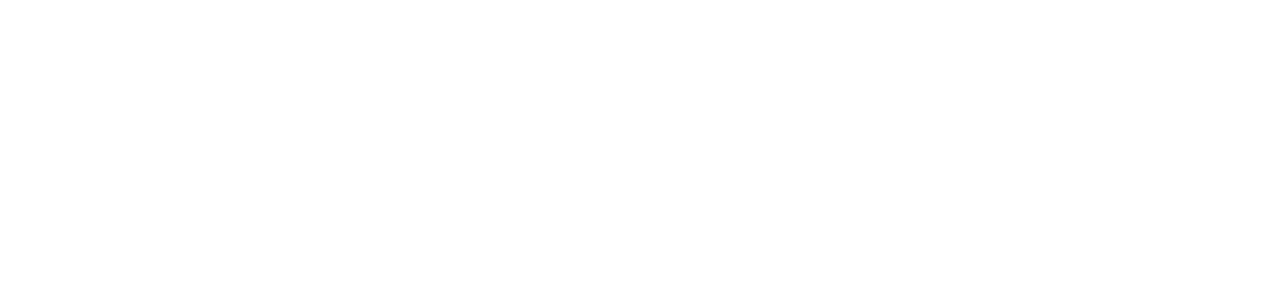
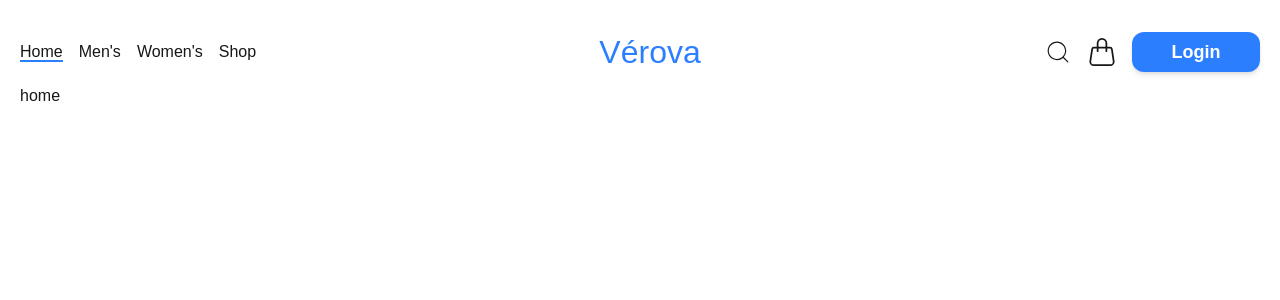
Before and after one commit to Abdalla-Elhagar/verova, a Next.js app: page / in a window 1280 px wide. Shown: the top 300 px of the page. Built offline with nearby package versions, Linux system fonts and the light colour scheme.

Commit message:
create header nav both web page and responsive

```diff
--- /dev/null
+++ b/src/app/[componants]/nav.tsx
@@ -0,0 +1,148 @@
+"use client";
+import Link from 'next/link';
+import React, { useState } from 'react';
+import { BsHandbag } from "react-icons/bs";
+import { CiSearch } from "react-icons/ci";
+import { useRouter, usePathname } from 'next/navigation';
+
+export default function Nav() {
+    const router = useRouter();
+    const pathname = usePathname();
+    const [open, setOpen] = useState(false);
+
+    return (
+        <>
+            {/* Hamburger Button (Mobile Only) */}
+            <button
+                className="fixed top-4 left-4 z-[100] sm:hidden bg-white p-2 rounded-full shadow-md"
+                onClick={() => setOpen(true)}
+                aria-label="Open navigation"
+            >
+                <svg width="28" height="28" fill="none" stroke="currentColor" strokeWidth="2">
+                    <path d="M4 8h20M4 16h20" />
+                </svg>
+            </button>
+
+            {/* Overlay */}
+            {open && (
+                <div
+                    className="fixed inset-0 bg-black bg-opacity-40 z-40 sm:hidden"
+                    onClick={() => setOpen(false)}
+                />
+            )}
+
+            {/* Side Navbar (Mobile) & Top Navbar (Desktop) */}
+            <nav
+                className={`
+                    px-4
+                    fixed left-0 top-0 h-full w-64 bg-white border-r shadow-lg z-50 flex flex-col items-center justify-between py-6
+                    transition-transform duration-300
+                    ${open ? 'translate-x-0' : '-translate-x-full'}
+                    sm:static sm:translate-x-0 sm:w-full sm:h-16 sm:flex-row sm:justify-between sm:items-center sm:shadow-none sm:border-0 sm:px-10
+                `}
+                style={{ paddingBottom: '1rem', paddingTop: '1rem' }}
+            >
+                {/* Close Button (Mobile Only) */}
+                <button
+                    className="absolute top-4 right-4 sm:hidden bg-gray-100 p-2 rounded-full"
+                    onClick={() => setOpen(false)}
+                    aria-label="Close navigation"
+                >
+                    <svg width="24" height="24" fill="none" stroke="currentColor" strokeWidth="2">
+                        <path d="M6 6l12 12M6 18L18 6" />
+                    </svg>
+                </button>
+
+                {/* Top/Side Links */}
+                <ul className="flex flex-col gap-8 items-center sm:flex-row sm:gap-4 sm:pl-4">
+                    <li>
+                        <Link
+                            href="/"
+                            className={`font-medium transition-colors duration-200 px-2 pb-1
+                                ${pathname === '/' ? 'border-b-2 border-blue-500 text-blue-600' : 'text-blue-600 hover:text-blue-500'}
+                            `}
+                            onClick={() => setOpen(false)}
+                        >
+                            <span className="hidden sm:inline">Home</span>
+                            <span className="sm:hidden">Home</span>
+                        </Link>
+                    </li>
+                    <li>
+                        <Link
+                            href="/men"
+                            className={`font-medium transition-colors duration-200 px-2 pb-1
+                                ${pathname === '/men' ? 'border-b-2 border-blue-500 text-blue-600' : 'text-blue-600 hover:text-blue-500'}
+                            `}
+                            onClick={() => setOpen(false)}
+                        >
+                            <span className="hidden sm:inline">Men's</span>
+                            <span className="sm:hidden">Men's</span>
+                        </Link>
+                    </li>
+                    <li>
+                        <Link
+                            href="/women"
+                            className={`font-medium transition-colors duration-200 px-2 pb-1
+                                ${pathname === '/women' ? 'border-b-2 border-blue-500 text-blue-600' : 'text-blue-600 hover:text-blue-500'}
+                            `}
+                            onClick={() => setOpen(false)}
+                        >
+                            <span className="hidden sm:inline">Women's</span>
+                            <span className="sm:hidden">Women's</span>
+                        </Link>
+                    </li>
+                    <li>
+                        <Link
+                            href="/shop"
+                            className={`font-medium transition-colors duration-200 px-2 pb-1
+                                ${pathname === '/shop' ? 'border-b-2 border-blue-500 text-blue-600' : 'text-blue-600 hover:text-blue-500'}
+                            `}
+                            onClick={() => setOpen(false)}
+                        >
+                            <span className="hidden sm:inline">Shop</span>
+                            <span className="sm:hidden">Shop</span>
+                        </Link>
+                    </li>
+                </ul>
+                {/* Brand */}
+                <div className="flex justify-center items-center sm:static sm:order-none">
+                    <p className="hidden sm:flex text-blue-500 text-[32px] w-[168px] h-[55px] items-center justify-center">
+                        Vérova
+                    </p>
+                    <p className="flex sm:hidden text-blue-500 text-[32px] w-[168px] h-[55px] items-center justify-center">
+                        Vérova
+                    </p>
+                </div>
+                {/* Bottom/Side Icons & Button */}
+                <ul className="flex flex-col gap-6 items-center sm:flex-row sm:gap-4 sm:pr-4">
+                    <li className="flex flex-col gap-6 items-center sm:flex-row sm:gap-4">
+                        <Link href="/" className="hover:bg-cyan-50 rounded-full p-2 transition-colors duration-200" onClick={() => setOpen(false)}>
+                            <CiSearch style={{ fontSize: "28px"}} />
+                        </Link>
+                        <Link href="/cart" className="hover:bg-cyan-50 rounded-full p-2 transition-colors duration-200" onClick={() => setOpen(false)}>
+                            <BsHandbag style={{ fontSize: "28px"}} />
+                        </Link>
+                    </li>
+                    <li>
+                        <button
+                            onClick={() => { setOpen(false); router.push('/login'); }}
+                            className="
+                                bg-gradient-to-r  bg-blue-500 text-white font-semibold
+                                rounded-xl shadow-md transition-all duration-200
+                                flex items-center justify-center
+                                w-32 h-10 px-4 py-2
+                                hover:bg-cyan-600
+                            "
+                            aria-label="Login"
+                        >
+                            <span className="sm:hidden text-lg">Login</span>
+                            <span className="hidden sm:inline text-lg">Login</span>
+                        </button>
+                    </li>
+
+                </ul>
+            </nav>
+        </>
+
+    );
+}
--- a/src/app/layout.tsx
+++ b/src/app/layout.tsx
@@ -1,7 +1,7 @@
 import type { Metadata } from "next";
 import { Geist, Geist_Mono } from "next/font/google";
 import "./globals.css";
-
+import Nav from "./[componants]/nav";
 const geistSans = Geist({
   variable: "--font-geist-sans",
   subsets: ["latin"],
@@ -24,7 +24,8 @@
 }>) {
   return (
     <html lang="en">
-      <body className={`${geistSans.variable} ${geistMono.variable}`}>
+      <body className={`${geistSans.variable} ${geistMono.variable}`} style={{ padding:"20px"}}>
+        <Nav  />
         {children}
       </body>
     </html>
--- /dev/null
+++ b/src/app/login/page.tsx
@@ -0,0 +1,7 @@
+import React from 'react'
+
+export default function Login() {
+  return (
+    <div>Login</div>
+  )
+}
--- /dev/null
+++ b/src/app/men/page.tsx
@@ -0,0 +1,7 @@
+import React from 'react'
+
+export default function Men() {
+  return (
+    <div>Men</div>
+  )
+}
--- a/src/app/page.tsx
+++ b/src/app/page.tsx
@@ -1,9 +1,10 @@
+
 
 
 export default function Home() {
   return (
     <main>
-
+      home
     </main>
   );
 }
--- /dev/null
+++ b/src/app/women/page.tsx
@@ -0,0 +1,7 @@
+import React from 'react'
+
+export default function Women() {
+  return (
+    <div>women</div>
+  )
+}
```
